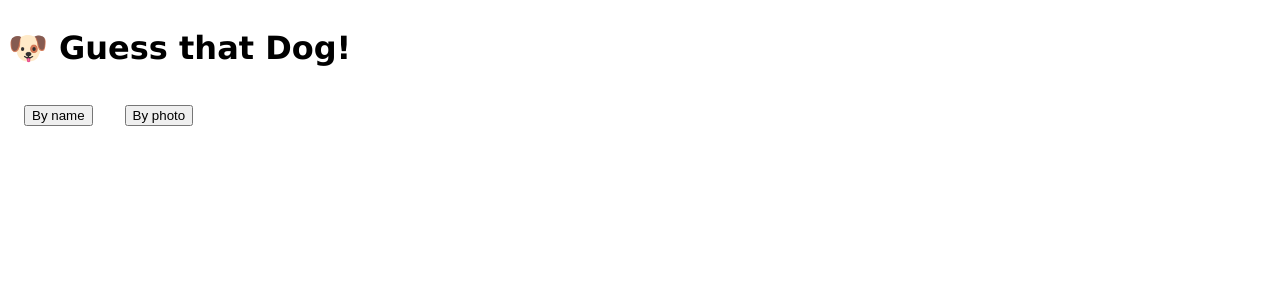
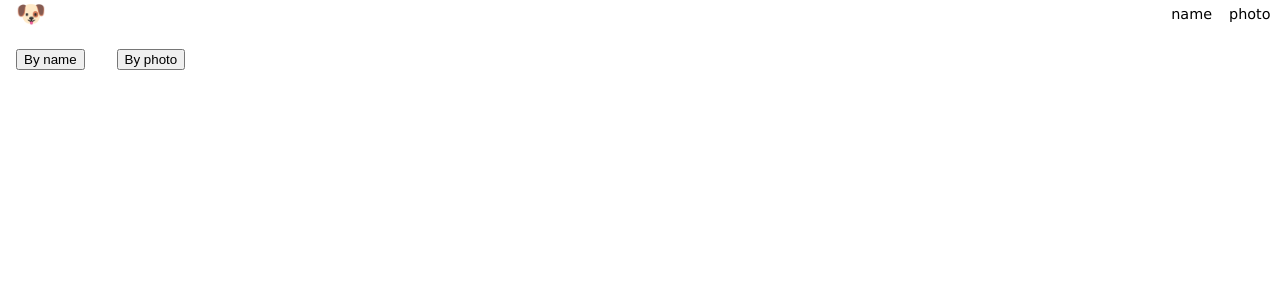
Before and after one commit to jdlms/dogs, a Next.js app: page / in a window 1280 px wide. Shown: the top 300 px of the page. Built offline with nearby package versions, Linux system fonts and the light colour scheme.

Commit message:
nav added

```diff
--- /dev/null
+++ b/components/Layout.tsx
@@ -0,0 +1,10 @@
+import { Navbar } from "./Navbar";
+
+export function Layout({ children }) {
+  return (
+    <>
+      <Navbar />
+      <main>{children}</main>
+    </>
+  );
+}
--- /dev/null
+++ b/components/Navbar.tsx
@@ -0,0 +1,67 @@
+export function Navbar() {
+  return (
+    <>
+      <nav
+        style={{
+          // borderBottom: "1px solid white",
+          paddingBottom: ".3rem",
+          display: "flex",
+          flexDirection: "row",
+          justifyContent: "space-between",
+        }}
+      >
+        <div>
+          <div
+            style={{
+              fontSize: "1.4rem",
+              fontWeight: "600",
+              marginLeft: ".5rem",
+              display: "inline",
+            }}
+          >
+            {/* Guess that dog */}
+          </div>
+          <span
+            style={{
+              fontSize: "1.5rem",
+              fontWeight: "600",
+              marginLeft: ".5rem",
+              display: "inline-block",
+            }}
+          >
+            🐶
+          </span>
+        </div>
+        <div
+          style={{
+            marginRight: "1rem",
+            display: "flex",
+            flexDirection: "row",
+            alignItems: "center",
+            width: "5.8rem",
+          }}
+        >
+          <div
+            style={{
+              display: "inline",
+              fontSize: ".9rem",
+              borderRight: "1px solid white",
+              paddingRight: ".5rem",
+            }}
+          >
+            name
+          </div>
+          <div
+            style={{
+              display: "inline",
+              fontSize: ".9rem",
+              paddingLeft: ".5rem",
+            }}
+          >
+            photo
+          </div>
+        </div>
+      </nav>
+    </>
+  );
+}
--- a/pages/_app.tsx
+++ b/pages/_app.tsx
@@ -1,6 +1,11 @@
-import '@/styles/globals.css'
-import type { AppProps } from 'next/app'
+import { Layout } from "@/components/Layout";
+import "@/styles/globals.css";
+import type { AppProps } from "next/app";
 
 export default function App({ Component, pageProps }: AppProps) {
-  return <Component {...pageProps} />
+  return (
+    <Layout>
+      <Component {...pageProps} />
+    </Layout>
+  );
 }
--- a/pages/index.tsx
+++ b/pages/index.tsx
@@ -15,8 +15,6 @@ export default function Home() {
 
   return (
     <>
-      <h1>🐶 Guess that Dog!</h1>
-
       {!displayName && !displayPhoto ? (
         <>
           <button onClick={handleNameClick}>By name</button>
--- a/styles/globals.css
+++ b/styles/globals.css
@@ -1,26 +1,19 @@
 :root {
   --max-width: 1100px;
 }
-
-/* * {
-  box-sizing: border-box;
-  padding: 0;
-  margin: 0;
-} */
 
 html,
 body {
   max-width: 100vw;
   overflow-x: hidden;
   font-family: Verdana, Geneva, Tahoma, sans-serif;
+  margin: 0;
 }
 
 a {
   color: inherit;
   text-decoration: none;
 }
-
-
 
 button {
   margin: 1rem;
```
